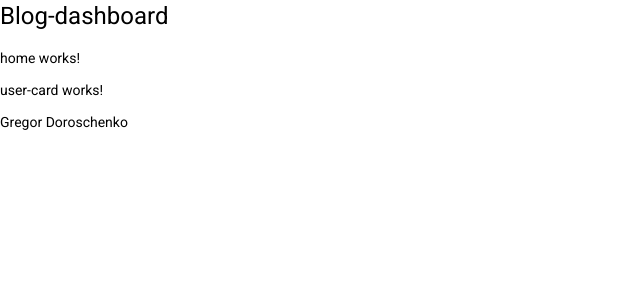
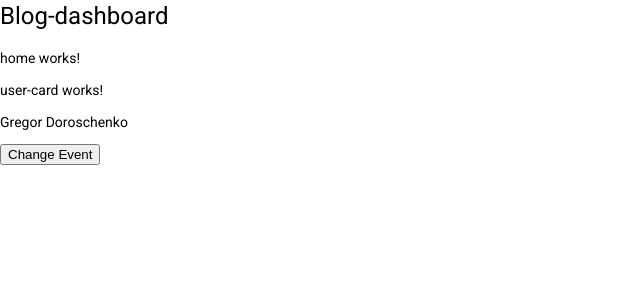
Before and after one commit to ngx-training/blog-dashboard, an Angular app: page / in a window 1280 px wide. Shown: the top 300 px of the page, without its empty margins (0-640 px from the left). Built offline with nearby package versions, Linux system fonts and the light colour scheme.

Commit message:
Add input/output example

```diff
--- a/src/app/home/home.component.html
+++ b/src/app/home/home.component.html
@@ -1,3 +1,3 @@
 <p>home works!</p>
 
-<app-user-card [user]="user"></app-user-card>
+<app-user-card [user]="user" (myEvent)="getMyEvent($event)"></app-user-card>
--- a/src/app/home/home.component.ts
+++ b/src/app/home/home.component.ts
@@ -1,4 +1,5 @@
 import { Component, OnInit } from '@angular/core';
+import { User } from '../services/user/user.interface';
 
 @Component({
   selector: 'app-home',
@@ -7,11 +8,15 @@ import { Component, OnInit } from '@angular/core';
 })
 export class HomeComponent implements OnInit {
 
-  user = { name: 'Gregor Doroschenko' };
+  user: User = { username: 'Gregor Doroschenko', email: 'info@gregor-doroschenko.de' };
 
   constructor() { }
 
   ngOnInit(): void {
   }
 
+  getMyEvent(value: string): void {
+    console.log('my value', value);
+  }
+
 }
--- a/src/app/user-card/user-card.component.html
+++ b/src/app/user-card/user-card.component.html
@@ -1,3 +1,5 @@
 <p>user-card works!</p>
 
-<p>{{ user.name }}</p>
+<p>{{ user?.username }}</p>
+
+<button type="button" (click)="changeMyEvent()">Change Event</button>
--- a/src/app/user-card/user-card.component.ts
+++ b/src/app/user-card/user-card.component.ts
@@ -1,4 +1,5 @@
-import { Component, Input, OnInit } from '@angular/core';
+import { Component, EventEmitter, Input, OnInit, Output } from '@angular/core';
+import { User } from '../services/user/user.interface';
 
 @Component({
   selector: 'app-user-card',
@@ -7,11 +8,16 @@ import { Component, Input, OnInit } from '@angular/core';
 })
 export class UserCardComponent implements OnInit {
 
-  @Input() user: any;
+  @Input() user: User | undefined;
+  @Output() myEvent = new EventEmitter();
 
   constructor() { }
 
   ngOnInit(): void {
   }
 
+  changeMyEvent() {
+    this.myEvent.emit('Event von UserCardComponent');
+  }
+
 }
```
Also changed, not shown: src/app/services/user/user.interface.ts (added, +8 -0 lines).
